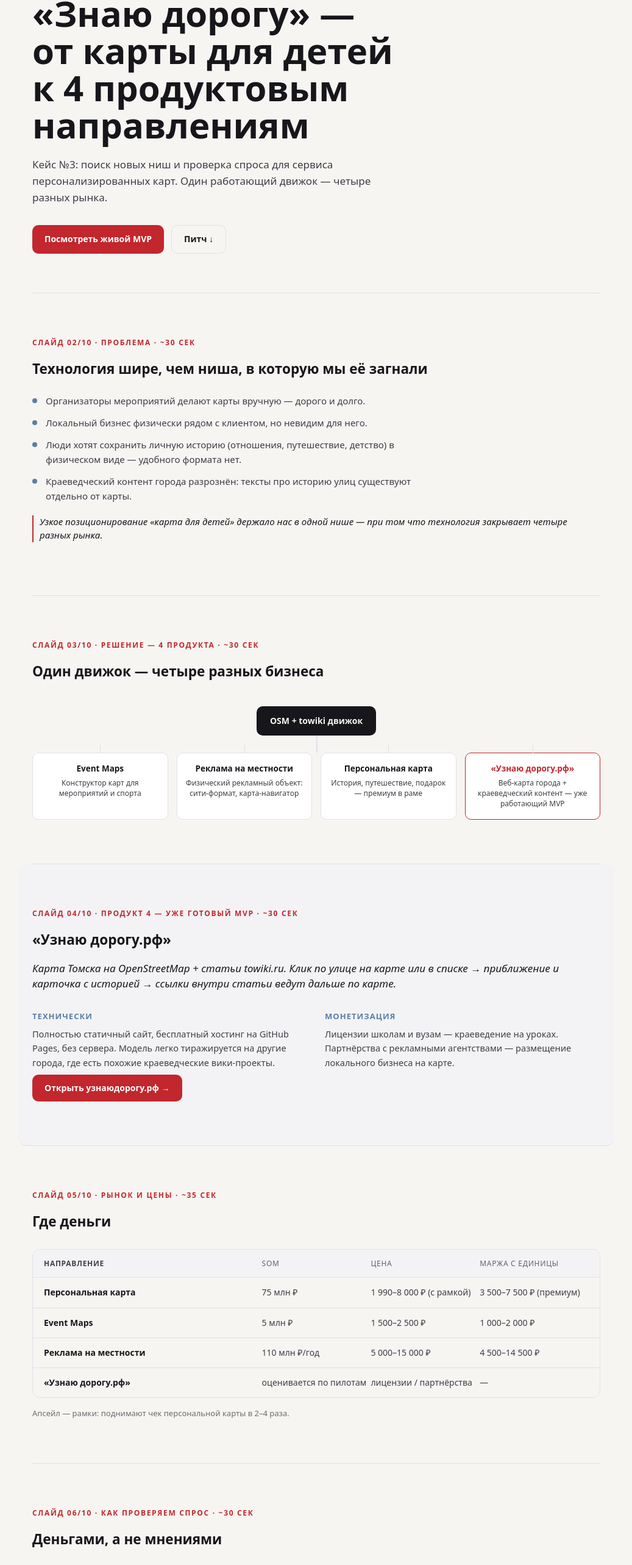
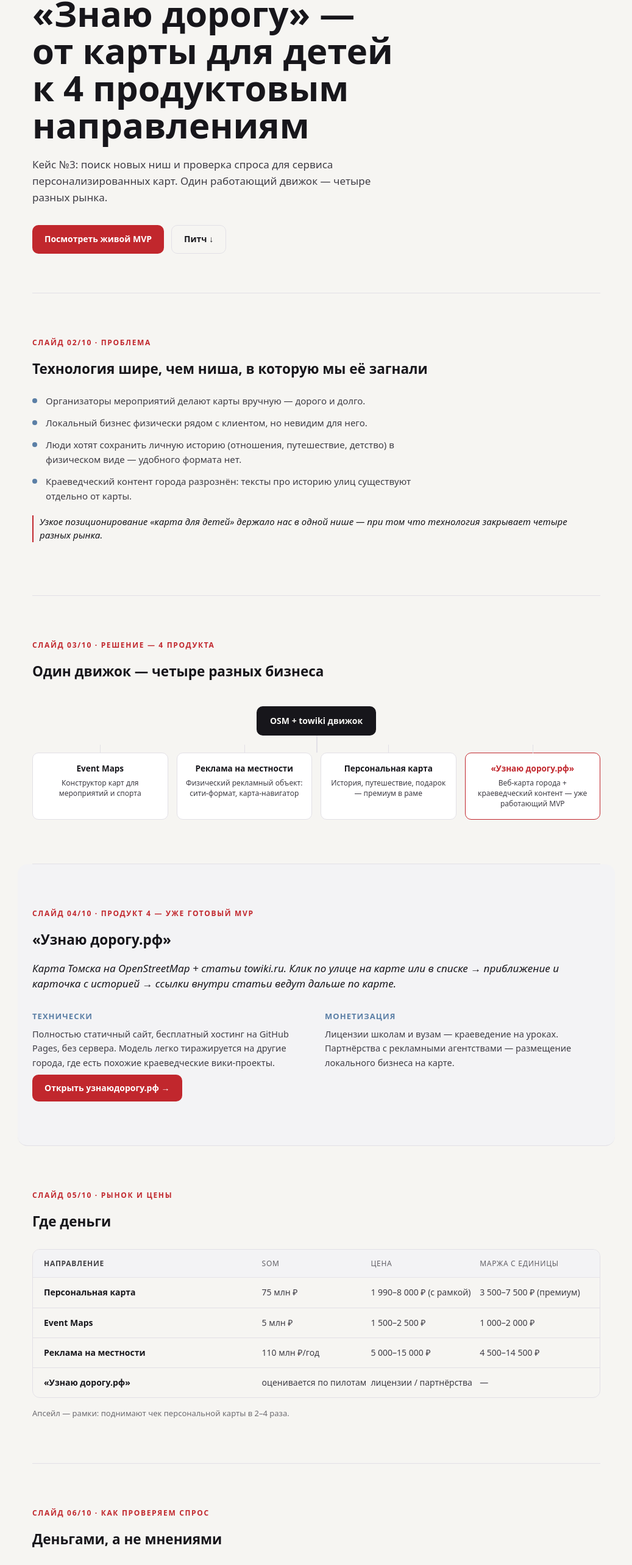
Before and after one commit to Zave001/Doroga, a React (Vite) app: page / in a window 1280 px wide. Shown: the part 187-2753 px from the top of the page at 61% size, without its empty margins (121-1158 px from the left). Built offline with nearby package versions, Linux system fonts and the light colour scheme.

Commit message:
Remove per-slide timing hints from the pitch deck

```diff
--- a/src/Landing.tsx
+++ b/src/Landing.tsx
@@ -30,11 +30,10 @@
   }, []);
 }
 
-function SlideTag({ n, title, seconds }: { n: number; title: string; seconds?: number }) {
+function SlideTag({ n, title }: { n: number; title: string }) {
   return (
     <p className="eyebrow">
       Слайд {String(n).padStart(2, '0')}/10 · {title}
-      {seconds ? ` · ~${seconds} сек` : ''}
     </p>
   );
 }
@@ -115,7 +114,7 @@
 
         {/* Слайд 2 — Проблема */}
         <section className="problem reveal" id="problem">
-          <SlideTag n={2} title="Проблема" seconds={30} />
+          <SlideTag n={2} title="Проблема" />
           <h2>Технология шире, чем ниша, в которую мы её загнали</h2>
           <ul className="problem__list">
             <li>Организаторы мероприятий делают карты вручную — дорого и долго.</li>
@@ -137,7 +136,7 @@
 
         {/* Слайд 3 — Решение: 4 продукта */}
         <section className="divergence reveal" id="solution">
-          <SlideTag n={3} title="Решение — 4 продукта" seconds={30} />
+          <SlideTag n={3} title="Решение — 4 продукта" />
           <h2>Один движок — четыре разных бизнеса</h2>
           <div className="fork">
             <div className="fork__trunk">
@@ -166,7 +165,7 @@
 
         {/* Слайд 4 — Продукт 4: уже готовый MVP */}
         <section className="concept concept--live reveal" id="product4">
-          <SlideTag n={4} title="Продукт 4 — уже готовый MVP" seconds={30} />
+          <SlideTag n={4} title="Продукт 4 — уже готовый MVP" />
           <h2>«Узнаю дорогу.рф»</h2>
           <p className="concept__thesis">
             Карта Томска на OpenStreetMap + статьи towiki.ru. Клик по улице на карте или в
@@ -197,7 +196,7 @@
 
         {/* Слайд 5 — Рынок и цены */}
         <section className="market-slide reveal" id="market">
-          <SlideTag n={5} title="Рынок и цены" seconds={35} />
+          <SlideTag n={5} title="Рынок и цены" />
           <h2>Где деньги</h2>
           <div className="compare__table">
             <div className="compare__row compare__row--head">
@@ -222,7 +221,7 @@
 
         {/* Слайд 6 — Как проверяем спрос */}
         <section className="validation reveal" id="validation">
-          <SlideTag n={6} title="Как проверяем спрос" seconds={30} />
+          <SlideTag n={6} title="Как проверяем спрос" />
           <h2>Деньгами, а не мнениями</h2>
           <div className="validation__flow">
             <span>CustDev по реальному поведению</span>
@@ -252,7 +251,7 @@
 
         {/* Слайд 7 — Результаты */}
         <section className="results reveal" id="results">
-          <SlideTag n={7} title="Результаты" seconds={30} />
+          <SlideTag n={7} title="Результаты" />
           <h2>Что уже сделано</h2>
           <ul className="results__list">
             <li>Работающий прототип «Узнаю дорогу.рф»: интеграция с OpenStreetMap + towiki.ru.</li>
@@ -263,7 +262,7 @@
 
         {/* Слайд 8 — Каналы выхода на рынок */}
         <section className="channels channels--top reveal" id="channels">
-          <SlideTag n={8} title="Каналы выхода на рынок" seconds={30} />
+          <SlideTag n={8} title="Каналы выхода на рынок" />
           <h2>Как доберёмся до клиентов</h2>
           <div className="channels__grid">
             <div>
```
